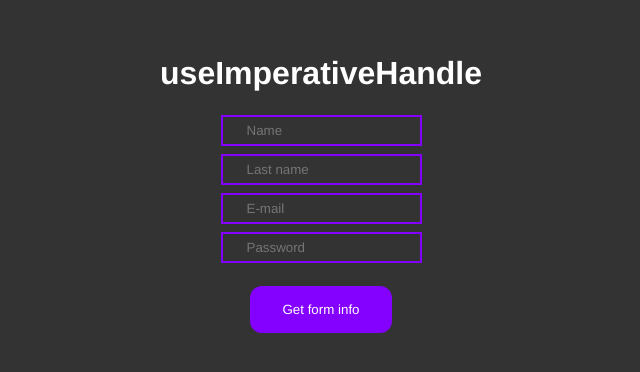
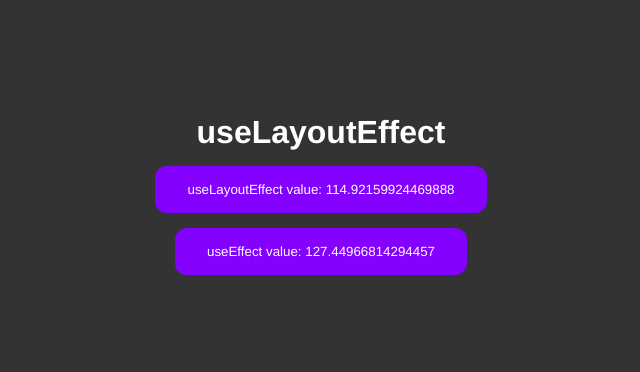
Before and after one commit to fellipeutaka/react-hooks-typescript, a React (Vite) app: page / in a window 1280 px wide. Shown: the part 206-578 px from the top of the page, without its empty margins (319-959 px from the left). Built offline with nearby package versions, Linux system fonts and the light colour scheme.

Commit message:
useLayoutEffect

```diff
--- a/src/App.tsx
+++ b/src/App.tsx
@@ -3,6 +3,7 @@ import UseEffect from "./components/UseEffect";
 import UseRef from "./components/UseRef";
 import UseReducer from "./components/UseReducer";
 import UseImperativeHandle from "./components/UseImperativeHandle";
+import UseLayoutEffect from "./components/UseLayoutEffect";
 
 export default function App() {
   return (
@@ -11,7 +12,8 @@ export default function App() {
       {/* <UseEffect /> */}
       {/* <UseRef /> */}
       {/* <UseReducer /> */}
-      <UseImperativeHandle />
+      {/* <UseImperativeHandle /> */}
+      <UseLayoutEffect />
     </>
   );
 }
--- /dev/null
+++ b/src/components/UseLayoutEffect/index.tsx
@@ -0,0 +1,31 @@
+import { useEffect, useLayoutEffect, useState } from "react";
+import { Container } from "./styles";
+
+export default function UseLayoutEffect() {
+  const [useLayoutEffectValue, setUseLayoutEffectValue] = useState(0);
+  const [useEffectValue, setUseEffectValue] = useState(0);
+
+  useLayoutEffect(() => {
+    if (useLayoutEffectValue === 0) {
+      setUseLayoutEffectValue(10 + Math.random() * 200);
+    }
+  }, [useLayoutEffectValue]);
+
+  useEffect(() => {
+    if (useEffectValue === 0) {
+      setUseEffectValue(10 + Math.random() * 200);
+    }
+  }, [useEffectValue]);
+
+  return (
+    <Container>
+      <h1>useLayoutEffect</h1>
+      <button onClick={() => setUseLayoutEffectValue(0)}>
+        useLayoutEffect value: {useLayoutEffectValue}
+      </button>
+      <button onClick={() => setUseEffectValue(0)}>
+        useEffect value: {useEffectValue}
+      </button>
+    </Container>
+  );
+}
--- /dev/null
+++ b/src/components/UseLayoutEffect/styles.ts
@@ -0,0 +1,25 @@
+import styled from "styled-components";
+
+export const Container = styled.div`
+  display: flex;
+  flex-direction: column;
+  justify-content: center;
+  align-items: center;
+  width: 100%;
+  min-height: 100vh;
+  gap: 15px;
+
+  button {
+    background-color: #8400ff;
+    border: none;
+    color: inherit;
+    padding: 16px 32px;
+    border-radius: 12px;
+    cursor: pointer;
+    transition: 0.35s ease;
+
+    &:hover {
+      opacity: 0.7;
+    }
+  }
+`;
```
